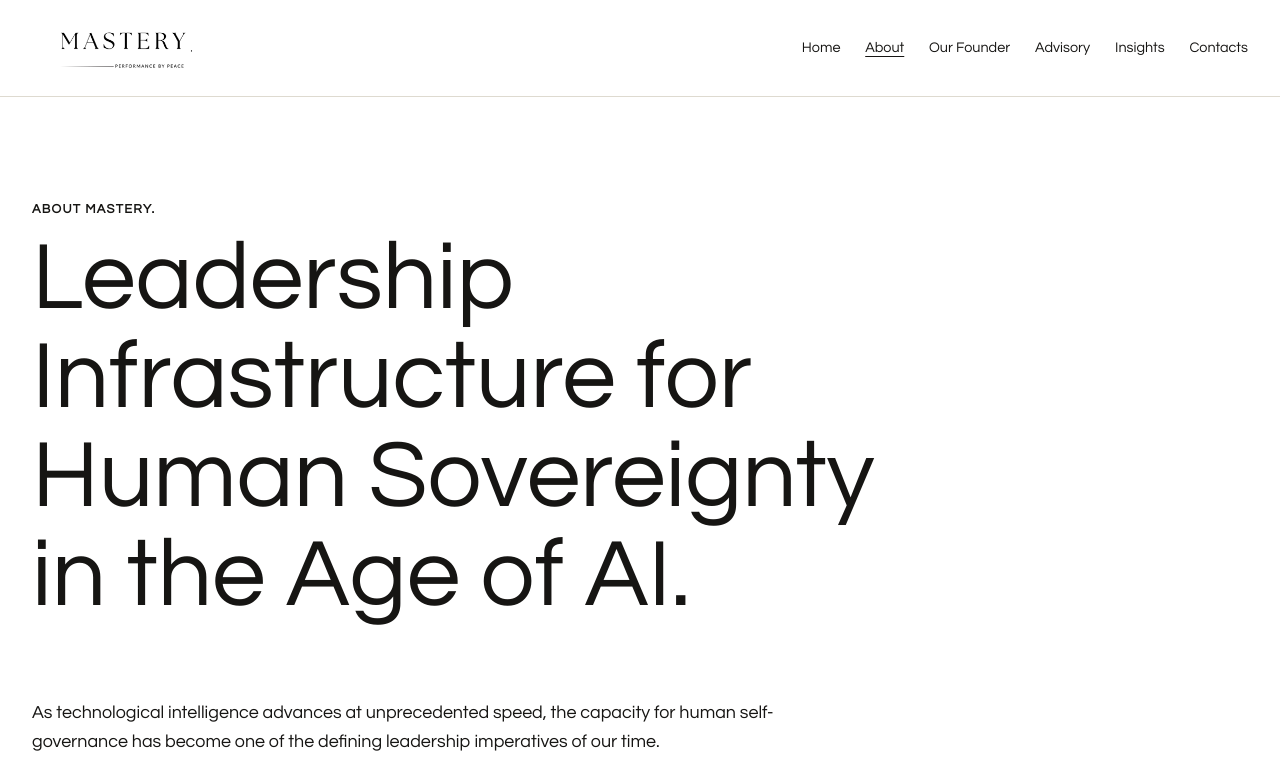
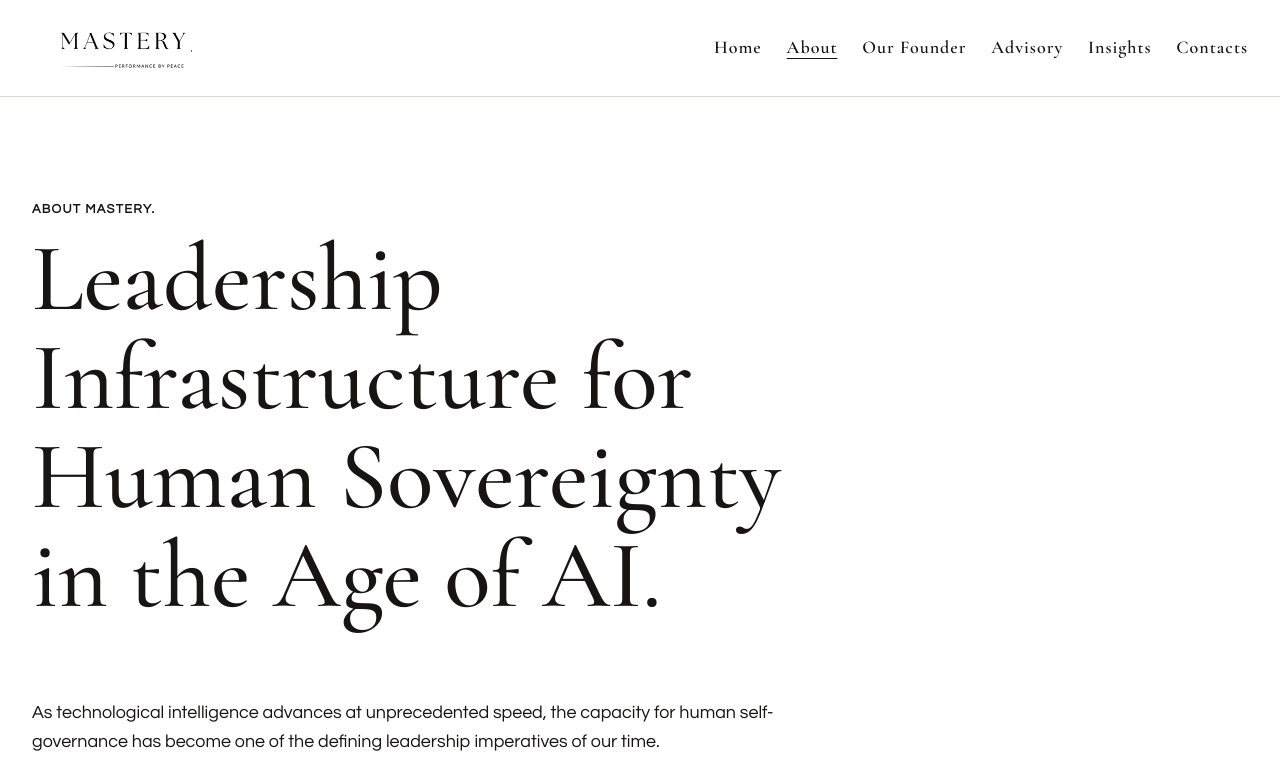
Before and after one commit to OlgaTrushkevich/gr-website-mastery, a plain HTML site: page about.html in a window 1280 px wide. Shown: the top 767 px of the page. Drawn offline with nearby package versions, Linux system fonts and the light colour scheme.

Commit message:
Apply serif typography to navigation, footer, and headings

```diff
--- a/style.css
+++ b/style.css
@@ -1,4 +1,6 @@
-:root{--ink:#161513;--paper:#fff;--wash:#f4f2ed;--gold:#b69a61;--sans:"Avenir Next",Avenir,"Century Gothic",Arial,sans-serif}
+@import url("https://fonts.googleapis.com/css2?family=Cormorant+Garamond:wght@400;500;600;700&display=swap");
+
+:root{--ink:#161513;--paper:#fff;--wash:#f4f2ed;--gold:#b69a61;--serif:"Cormorant Garamond",Georgia,serif;--sans:"Avenir Next",Avenir,"Century Gothic",Arial,sans-serif}
 *{box-sizing:border-box}
 body{margin:0;background:var(--paper);color:var(--ink);font:400 1rem/1.65 var(--sans)}
 img{display:block;max-width:100%;height:auto}
@@ -6,18 +8,18 @@ a{color:inherit;text-underline-offset:.25em}
 a:hover{color:#765c2c}
 :focus-visible{outline:2px solid #9c7430;outline-offset:5px}
 h1,h2,h3,p{margin:0 0 .75em}
-h1,h2,h3{font-family:var(--sans);font-weight:400;line-height:1.03}
+h1,h2,h3{font-family:var(--serif);font-weight:500;line-height:1.03}
 h1{font-size:clamp(3.1rem,7.5vw,7rem);max-width:17ch}
 h2{font-size:clamp(2.6rem,6vw,5rem)}
 h3{font-size:1.9rem}
 .wrap{width:min(100% - 3rem, 76rem);margin-inline:auto}
 .skip{position:absolute;top:.5rem;left:1rem;background:white;padding:.5rem;transform:translateY(-160%);z-index:2}
 .skip:focus{transform:none}
-header{border-bottom:1px solid #dedad0}
+header{font-family:var(--serif);border-bottom:1px solid #dedad0}
 .header-inner{display:flex;justify-content:space-between;align-items:center;gap:1.5rem;min-height:6rem}
 .brand{display:inline-block;width:12rem;max-width:100%}
 nav{display:flex;flex-wrap:wrap;gap:.4rem 1.55rem}
-nav a{text-decoration:none;font-size:.9rem}
+nav a{text-decoration:none;font-size:1.125rem;font-weight:600;letter-spacing:.055em}
 nav a[aria-current=page]{text-decoration:underline}
 .hero{background:#0b0a09;color:white}
 .hero-inner{padding-block:clamp(5rem,12vw,11rem)}
@@ -47,7 +49,7 @@ details{border-top:1px solid #d7d2c6;padding:1rem 0}
 details:last-child{border-bottom:1px solid #d7d2c6}
 summary{cursor:pointer;font-weight:600}
 details p{margin:.75rem 0 0}
-footer{background:#111;color:#fff;padding:3rem 0}
+footer{font-family:var(--serif);font-size:1.125rem;background:#111;color:#fff;padding:3rem 0}
 .footer-grid{display:grid;grid-template-columns:1.3fr 1.2fr .7fr auto;gap:1.5rem}
 .footer-grid>div>a{display:block;width:fit-content;margin-bottom:.55rem}
 .footer-grid .brand{background:white}
@@ -76,7 +78,7 @@ form button{justify-self:start}
 @media(max-width:26rem){.team,.footer-grid{grid-template-columns:1fr}.wrap{width:calc(100% - 2rem)}}
 
 address{font-style:normal;margin-bottom:1rem;overflow-wrap:anywhere}
-.footer-grid address{font-size:.9rem;color:#e2d3b2}
+.footer-grid address{font-size:1rem;color:#e2d3b2}
 #our-story .eyebrow,#our-story h2:not(:first-child){margin-top:2rem}
 .logo-placeholders span{font-size:2rem;line-height:1;color:#76664a}
 .wash .logo-placeholders div{background:white}
```
